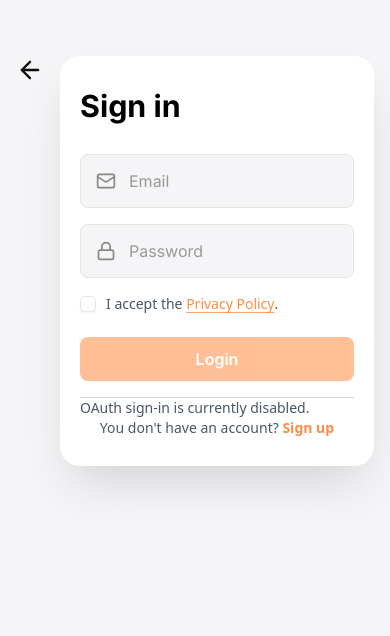
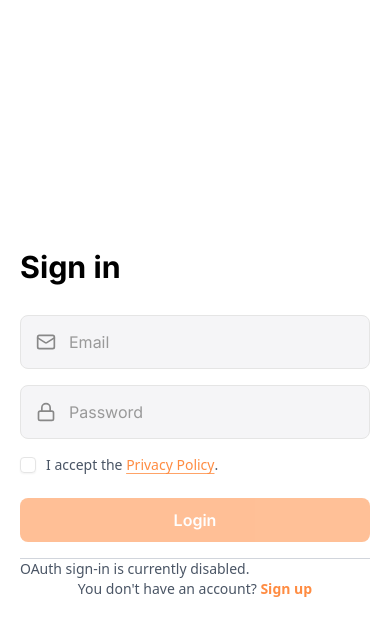
Before and after one commit to anonymousc/ft_transcendance-42, a React (Vite) app in the folder frontend/: page /login in a window 390 px wide. Shown: the top 636 px of the page. Built offline with nearby package versions, Linux system fonts and the light colour scheme; no server answers.

Commit message:
fix the mobile laayout

```diff
--- a/frontend/src/components/HeroSection.css
+++ b/frontend/src/components/HeroSection.css
@@ -345,6 +345,19 @@
     align-items: center;
   }
 
+  .hero-actions {
+    flex-direction: column;
+    align-items: center;
+    justify-content: center;
+    width: 100%;
+  }
+
+  .hero-actions .hero-btn-primary,
+  .hero-actions .hero-btn-secondary {
+    width: 100%;
+    max-width: 340px;
+  }
+
   .hero-subtitle { max-width: 100%; }
 
   .card-stack-wrap { width: 100%; }
--- a/frontend/src/features/Login/component/LoginPage.css
+++ b/frontend/src/features/Login/component/LoginPage.css
@@ -124,17 +124,24 @@
     color: #cccccc;
 }
 
-@media (max-width: 768px) {
+@media (max-width: 900px) {
     .login-page {
-        padding: 1.5rem 1rem;
-        align-items: flex-start;
-        padding-top: 4rem;
+        padding: 0;
+        align-items: stretch;
+        overflow-y: auto;
+    }
+
+    /* No back arrow on mobile */
+    .login-page .back-arrow {
+        display: none;
     }
 
     .login-card {
         flex-direction: column;
-        max-width: 480px;
-        margin: 0 auto;
+        max-width: 100%;
+        min-height: 100vh;
+        margin: 0;
+        border-radius: 0;
     }
 
     /* Hide the passport/glass card side on mobile */
@@ -143,9 +150,11 @@
     }
 
     .signin-side {
+        flex: 1;
         margin-left: 0;
-        border-radius: 20px;
+        border-radius: 0;
         padding: 2rem 1.5rem;
+        justify-content: center;
     }
 
     .signin-side h2 {
@@ -158,11 +167,6 @@
 }
 
 @media (max-width: 480px) {
-    .login-page {
-        padding: 1rem;
-        padding-top: 3.5rem;
-    }
-
     .signin-side {
         padding: 1.75rem 1.25rem;
     }
--- a/frontend/src/features/register/component/RegisterPage.css
+++ b/frontend/src/features/register/component/RegisterPage.css
@@ -107,17 +107,24 @@
     color: #fca5a5;
 }
 
-@media (max-width: 768px) {
+@media (max-width: 900px) {
     .register-page {
-        padding: 1.5rem 1rem;
-        align-items: flex-start;
-        padding-top: 4rem;
+        padding: 0;
+        align-items: stretch;
+        overflow-y: auto;
+    }
+
+    /* No back arrow on mobile */
+    .register-page .back-arrow {
+        display: none;
     }
 
     .register-card {
         flex-direction: column;
-        max-width: 480px;
-        margin: 0 auto;
+        max-width: 100%;
+        min-height: 100vh;
+        margin: 0;
+        border-radius: 0;
     }
 
     /* Hide the passport/glass card side on mobile */
@@ -126,9 +133,11 @@
     }
 
     .register-side {
+        flex: 1;
         margin-right: 0;
-        border-radius: 20px;
+        border-radius: 0;
         padding: 2rem 1.5rem;
+        justify-content: center;
     }
 
     .register-side h2 {
@@ -141,11 +150,6 @@
 }
 
 @media (max-width: 480px) {
-    .register-page {
-        padding: 1rem;
-        padding-top: 3.5rem;
-    }
-
     .register-side {
         padding: 1.75rem 1.25rem;
     }
```
